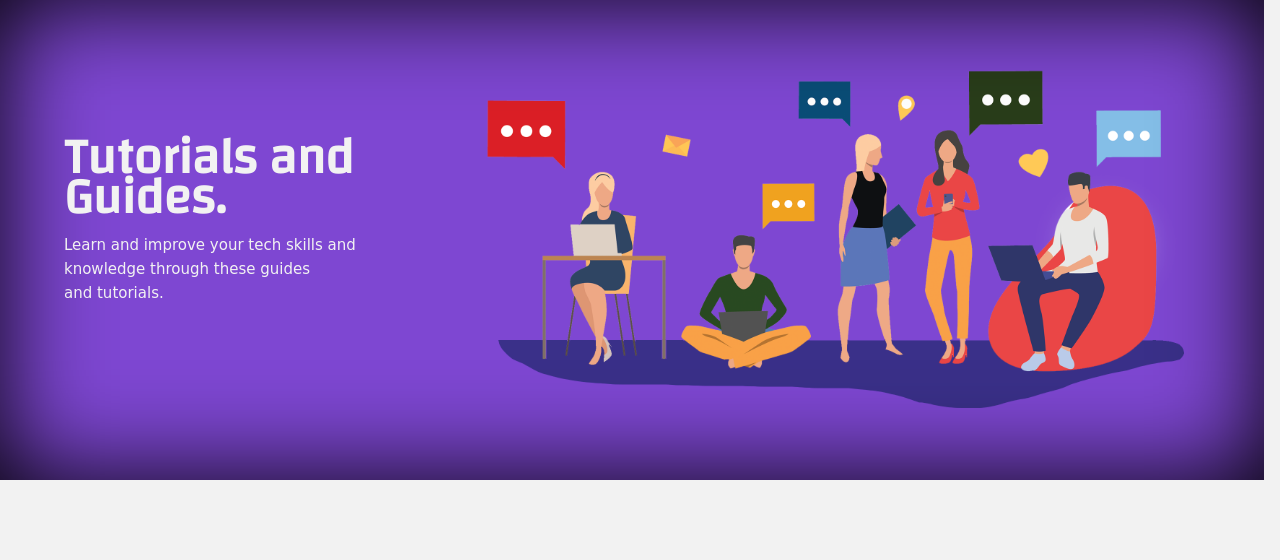
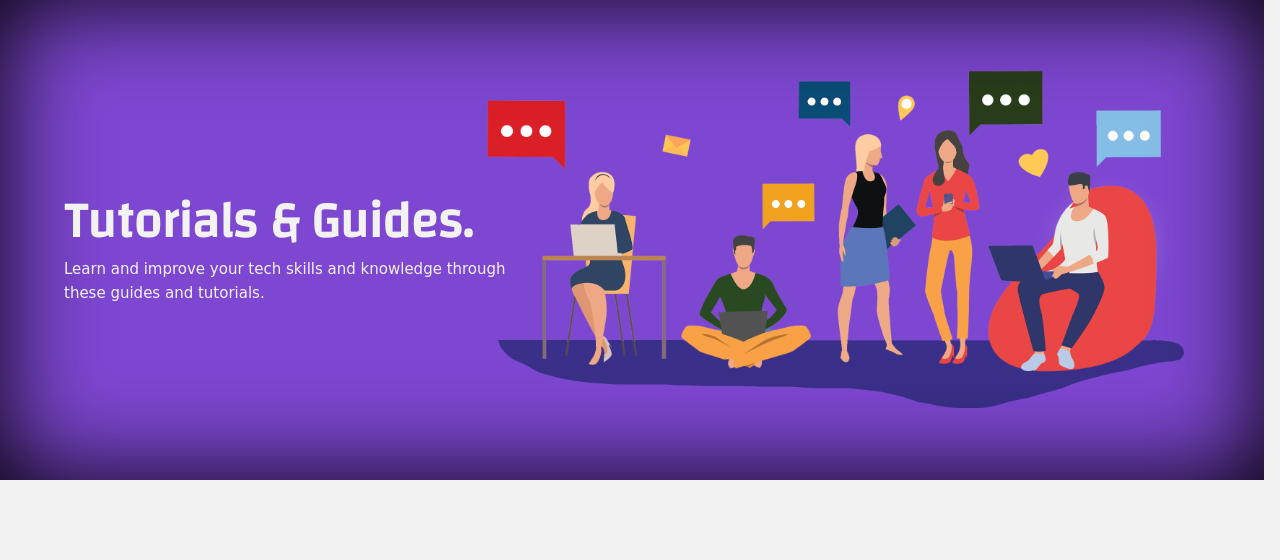
Before and after one commit to angelacoronel/midterm, a PHP site: page /tutorial.php in a window 1280 px wide. Shown: the part 60-620 px from the top of the page. Run offline with PHP 8.4, Linux system fonts and the light colour scheme; data that the repository does not hold is empty; some web fonts are replaced.

Commit message:
Updated(2)

```diff
--- a/dev.php
+++ b/dev.php
@@ -53,7 +53,7 @@
     <!--hero img-->
         <div id="hero1">
             <div class="hero-header1">
-                Technology<br>News.
+                Technology News.
                 <p>Check out the latest news on technology.</p>
             </div>
         </div>
--- a/index.php
+++ b/index.php
@@ -57,13 +57,14 @@
                 Your gateway to <br>
                 Tech-knowledge-y.
                 <!--credits to ledesma-->
-                <p>A portal that connects you to the <br> latest news on technology, <br> development, etc.</p>
+                <p></p>
+                <p>A portal that connects you to the latest news on <br> technology, development, etc.</p>
             </div>
         </div>
         <div class="wrap">
             <div id="greeting-box-wrapper">
                 <div id="greeting-box">
-                        <h1 class="header"><?php
+                        <h1 class="title greeting-text"><?php
                             date_default_timezone_set("Asia/Hong_Kong");
                             $time = date("H");
                             $timezone = date("e");
--- a/tech.php
+++ b/tech.php
@@ -47,8 +47,8 @@
     <!--hero img-->
         <div id="hero1">
             <div class="hero-header1">
-                Development<br>News.
-                <p>Check out the latest news for Web,  <br>Software, and Mobile Development.</p>
+                Development News.
+                <p>Check out the latest news for Web, Software, and Mobile <br>Development.</p>
             </div>
         </div>
         <div class="wrap1">
--- a/tutorial.php
+++ b/tutorial.php
@@ -45,8 +45,8 @@
     <!--hero img-->
         <div id="hero1">
             <div class="hero-header1">
-                Tutorials and <br>Guides.
-                <p>Learn and improve your tech skills and<br>knowledge through these guides <br>and tutorials.</p>
+                Tutorials & Guides.
+                <p>Learn and improve your tech skills and knowledge through <br> these guides and tutorials.</p>
             </div>
         </div>
         <div class="wrap1">
```
